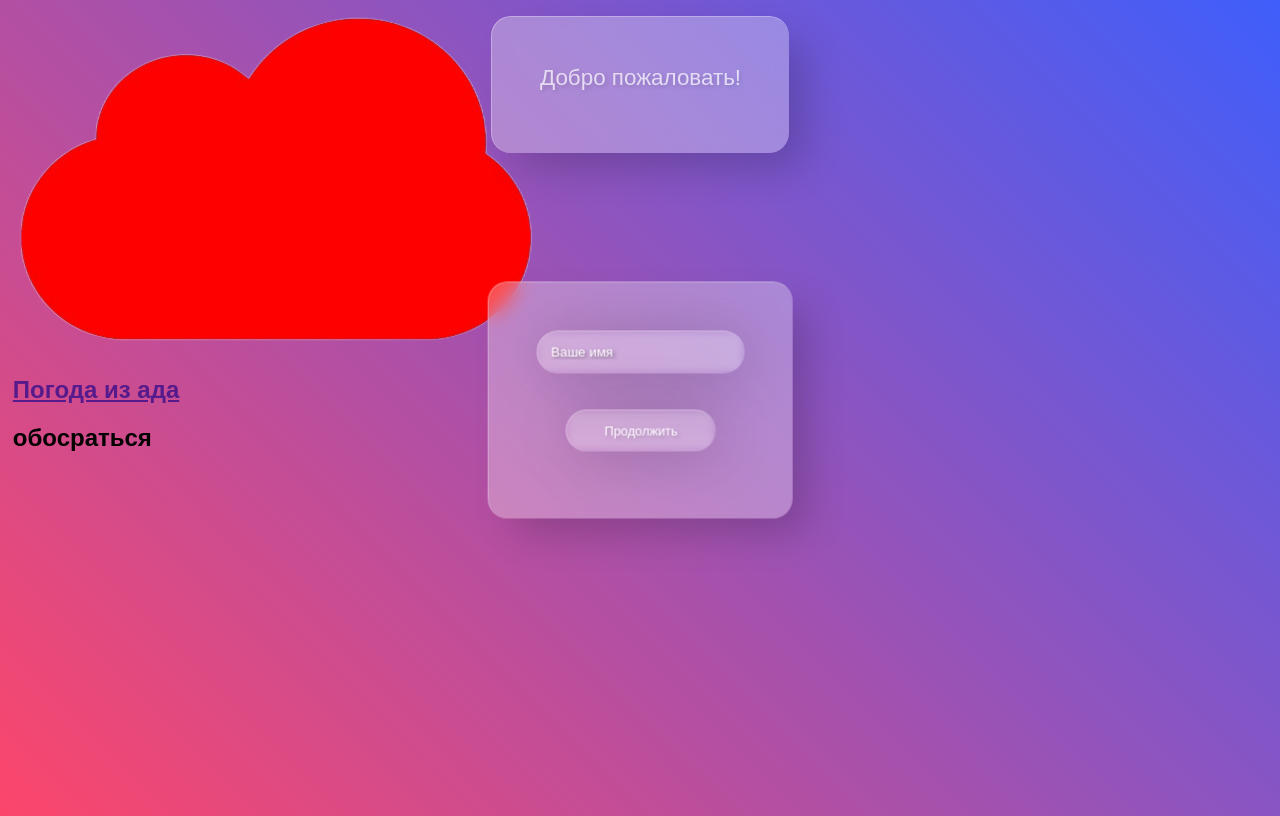
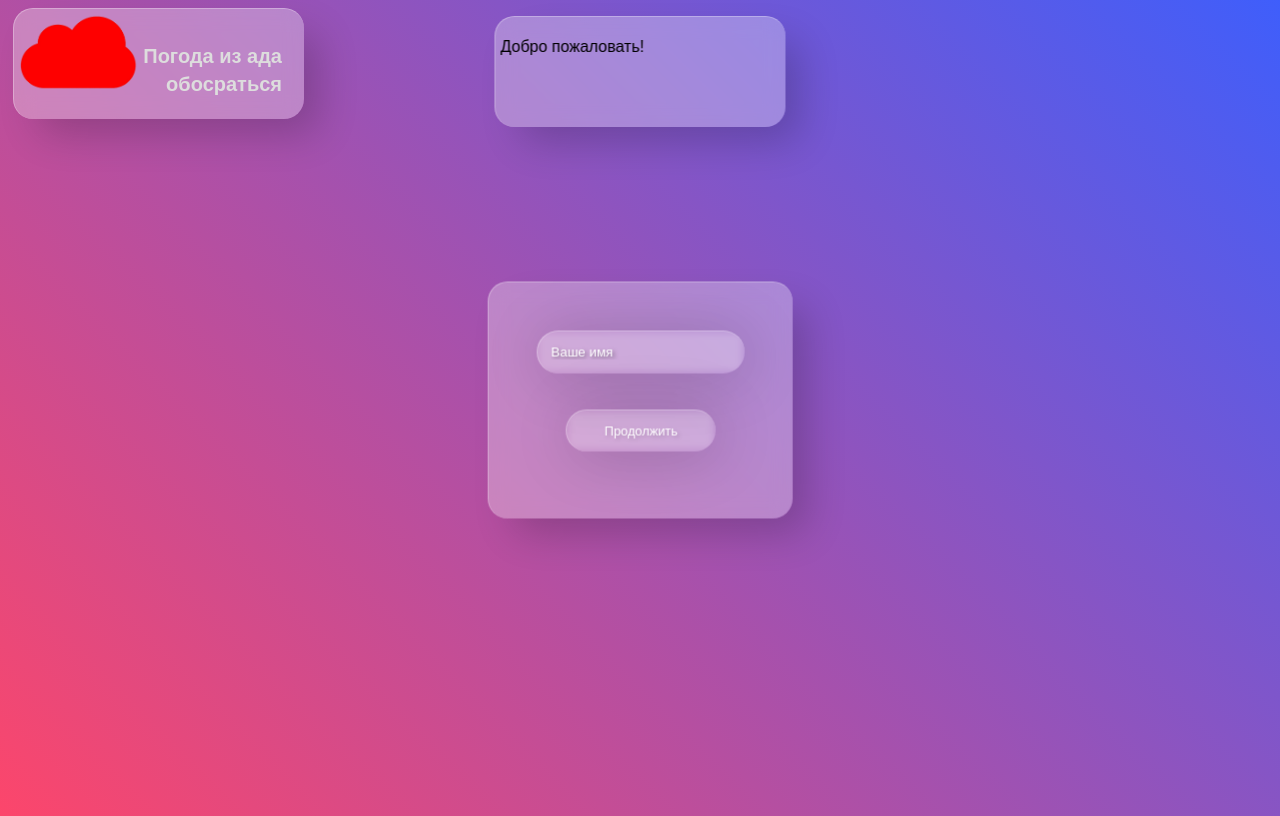
Before and after one commit to greendolf/javascript_semestr, a plain HTML site: page code/index.html in a window 1280 px wide. Drawn offline with Linux system fonts and the light colour scheme.

Commit message:
Header reworking

```diff
--- a/code/index.html
+++ b/code/index.html
@@ -9,18 +9,13 @@
   <body>
     <header id="header">
       <section class="logo">
+        <img src="cloud.png" alt="Картинки нет" />
         <span>
-          <img src="cloud.png" alt="Картинки нет" />
-        </span>
-        <span>
-          <h1><a href="">Погода из ада</a></h1>
-          <h2>обосраться</h2>
+          <h1><a href="">Погода из ада<br>обосраться</a></h1>
         </span>
       </section>
       <section class="user_welcome">
-        <form>
-          <p>Добро пожаловать!</p>
-        </form>
+        <p>Добро пожаловать!</p>
       </section>
     </header>
   </body>
--- a/code/styles.scss
+++ b/code/styles.scss
@@ -5,27 +5,35 @@ body {
   height: 100vh;
   font-family: "Montserrat", sans-serif;
 }
-
+header {
+  height: 120px;
   .logo {
     position: absolute;
+    display: inline-block;
+    width: 280px;
+    height: 100px;
     //transform: translate(-50%, -50%);
     top: 1%;
     left: 1%;
-  form {
-    width: 260px;
-    height: 80px;
-    padding: 1em;
-    text-align: right;
-    white-space: nowrap;
+    background: $white;
+    padding: 5px;
+    border-radius: 20px;
+    border-left: 1px solid $white;
+    border-top: 1px solid $white;
+    backdrop-filter: blur(10px);
+    box-shadow: 20px 20px 40px -6px rgba(0, 0, 0, 0.2);
+    transition: all 0.2s ease-in-out;
+    vertical-align: middle;
     img {
       display: inline-block;
-      width: 100px;
+      width: 120px;
       height: auto;
-      text-align: left;
     }
+    span {
+      display: inline-block;
+      text-align: right;
+      //white-space: nowrap;
       h1 {
-      display: inline-block;
-      vertical-align: top;
         margin: 0%;
         a {
           text-decoration: none;
@@ -41,22 +49,28 @@ body {
           }
         }
       }
-    h2 {
-      display: inline-block;
-      vertical-align: middle;
-      margin: 0%;
     }
   }
-}
-
   .user_welcome {
     position: absolute;
+    display: inline-block;
+    width: 280px;
+    height: 100px;
     transform: translate(-50%, 0%);
     top: 2%;
     left: 50%;
-  height: 80px;
-  form {
-    height: 40px;
+    background: $white;
+    padding: 5px;
+    border-radius: 20px;
+    border-left: 1px solid $white;
+    border-top: 1px solid $white;
+    backdrop-filter: blur(10px);
+    box-shadow: 20px 20px 40px -6px rgba(0, 0, 0, 0.2);
+    transition: all 0.2s ease-in-out;
+    vertical-align: middle;
+    p {
+      //vertical-align: middle;
+    }
   }
 }
 
```
Also changed, not shown: code/styles.css, 1 other file. Lines whose indentation alone changed are shown as unchanged.
